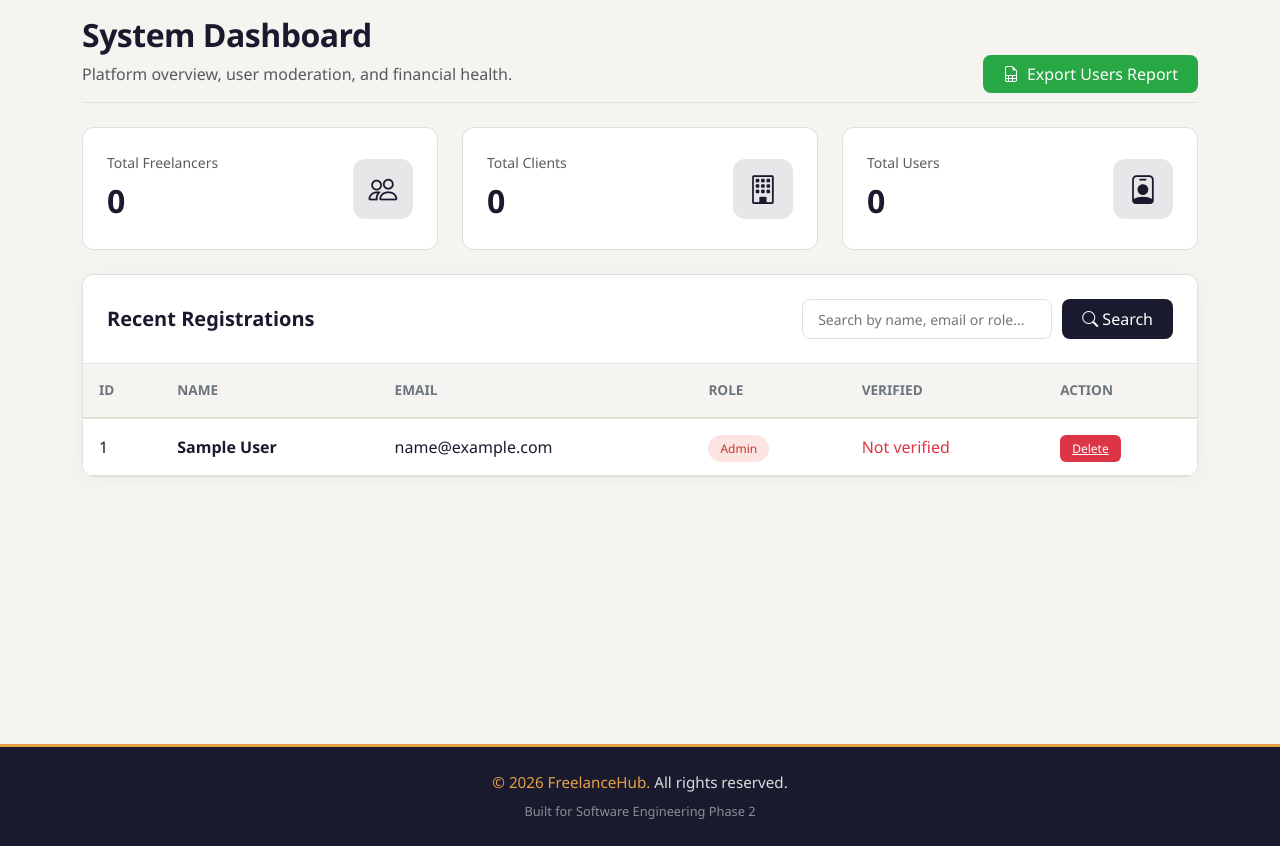
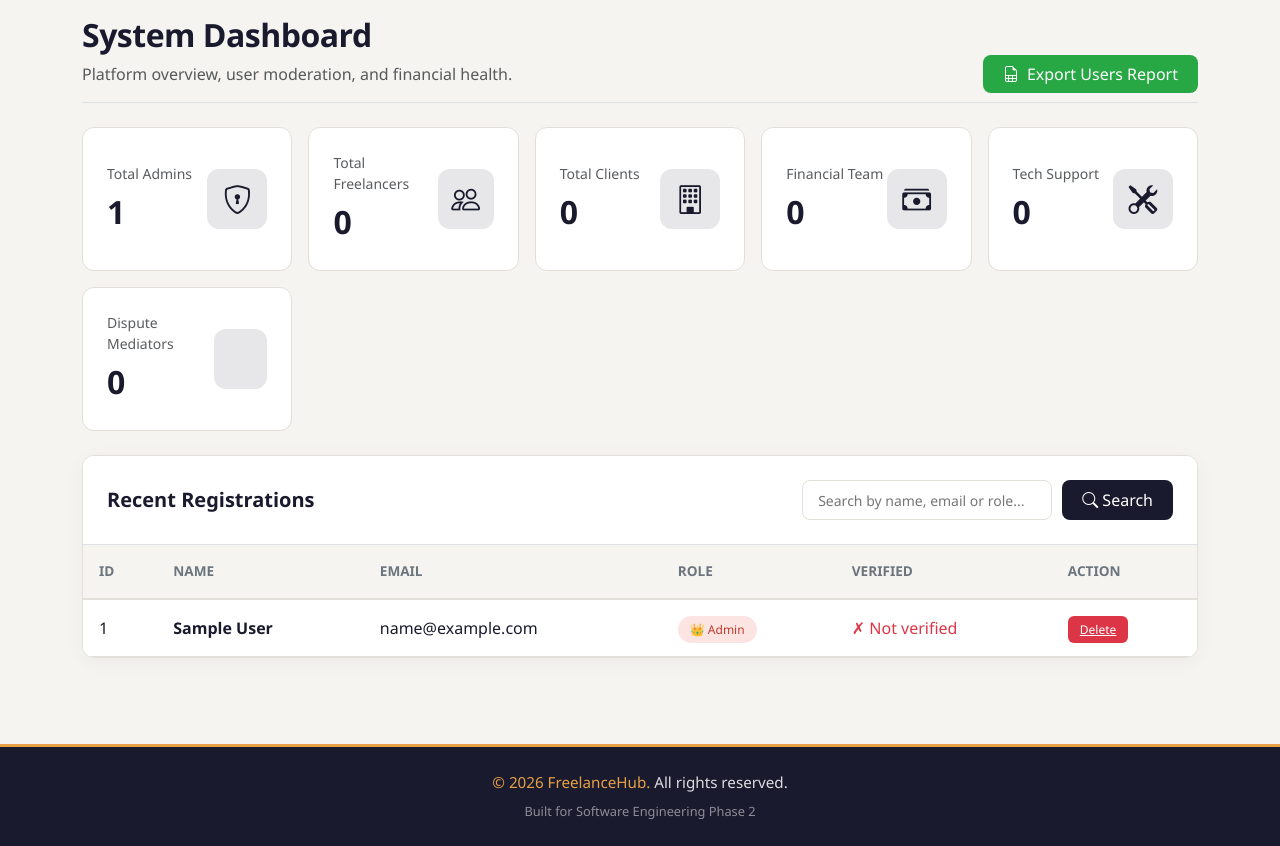
Before and after one commit to momen5406/FreelanceHub-SE-Project, a PHP site: page /views/admin/dashboard.php in a window 1280 px wide. Shown: the part 120-966 px from the top of the page. Run offline with PHP 8.4, Linux system fonts and the light colour scheme; the visitor is signed in with stand-in values (Sample User, id 1).

Commit message:
Update dashboard.php

```diff
--- a/views/admin/dashboard.php
+++ b/views/admin/dashboard.php
@@ -37,6 +37,10 @@ if (!empty($search)) {
 $recentUsers = [];
 $totalFreelancers = 0;
 $totalClients = 0;
+$totalFinancial = 0;
+$totalTechSupport = 0;
+$totalDisputeMediator = 0;
+$totalAdmins = 0;
 
 $usersQuery = "SELECT id, name, email, role, is_verified FROM Users $whereClause ORDER BY id DESC LIMIT 50";
 $usersResult = $conn->query($usersQuery);
@@ -59,6 +63,34 @@ $clientsResult = $conn->query($clientsQuery);
 if ($clientsResult && $clientsResult->num_rows > 0) {
     $row = $clientsResult->fetch_assoc();
     $totalClients = $row['total'];
+}
+
+$financialQuery = "SELECT COUNT(*) as total FROM Users WHERE role = 'Financial'";
+$financialResult = $conn->query($financialQuery);
+if ($financialResult && $financialResult->num_rows > 0) {
+    $row = $financialResult->fetch_assoc();
+    $totalFinancial = $row['total'];
+}
+
+$techSupportQuery = "SELECT COUNT(*) as total FROM Users WHERE role = 'Tech Support'";
+$techSupportResult = $conn->query($techSupportQuery);
+if ($techSupportResult && $techSupportResult->num_rows > 0) {
+    $row = $techSupportResult->fetch_assoc();
+    $totalTechSupport = $row['total'];
+}
+
+$disputeMediatorQuery = "SELECT COUNT(*) as total FROM Users WHERE role = 'Dispute Mediator'";
+$disputeMediatorResult = $conn->query($disputeMediatorQuery);
+if ($disputeMediatorResult && $disputeMediatorResult->num_rows > 0) {
+    $row = $disputeMediatorResult->fetch_assoc();
+    $totalDisputeMediator = $row['total'];
+}
+
+$adminsQuery = "SELECT COUNT(*) as total FROM Users WHERE role = 'Admin'";
+$adminsResult = $conn->query($adminsQuery);
+if ($adminsResult && $adminsResult->num_rows > 0) {
+    $row = $adminsResult->fetch_assoc();
+    $totalAdmins = $row['total'];
 }
 
 $conn->close();
@@ -146,6 +178,30 @@ $conn->close();
     font-size: 12px;
 }
 
+.badge-role-financial {
+    background: rgba(243, 156, 18, 0.2);
+    color: #e67e22;
+    padding: 5px 12px;
+    border-radius: 20px;
+    font-size: 12px;
+}
+
+.badge-role-tech {
+    background: rgba(155, 89, 182, 0.15);
+    color: #8e44ad;
+    padding: 5px 12px;
+    border-radius: 20px;
+    font-size: 12px;
+}
+
+.badge-role-mediator {
+    background: rgba(26, 188, 156, 0.15);
+    color: #16a085;
+    padding: 5px 12px;
+    border-radius: 20px;
+    font-size: 12px;
+}
+
 .search-box {
     padding: 8px 15px;
     border: 1px solid #e2dfd8;
@@ -208,6 +264,13 @@ $conn->close();
     background: #218838;
     color: white;
 }
+
+.stats-grid {
+    display: grid;
+    grid-template-columns: repeat(auto-fit, minmax(200px, 1fr));
+    gap: 1rem;
+    margin-bottom: 1.5rem;
+}
 </style>
 
 <nav aria-label="breadcrumb" class="mb-3 mt-2">
@@ -229,8 +292,16 @@ $conn->close();
     </div>
 </div>
 
-<div class="row g-4 mb-4">
-    <div class="col-md-4">
+<div class="stats-grid mb-4">
+    <div class="admin-metric-card">
+        <div>
+            <div class="text-muted small mb-1">Total Admins</div>
+            <div class="fs-2 fw-bold" style="color: #1a1a2e;"><?php echo $totalAdmins; ?></div>
+        </div>
+        <div class="metric-icon icon-users">
+            <i class="bi bi-shield-lock"></i>
+        </div>
+    </div>
     <div class="admin-metric-card">
         <div>
             <div class="text-muted small mb-1">Total Freelancers</div>
@@ -240,8 +311,6 @@ $conn->close();
             <i class="bi bi-people"></i>
         </div>
     </div>
-    </div>
-    <div class="col-md-4">
     <div class="admin-metric-card">
         <div>
             <div class="text-muted small mb-1">Total Clients</div>
@@ -251,16 +320,31 @@ $conn->close();
             <i class="bi bi-building"></i>
         </div>
     </div>
-    </div>
-    <div class="col-md-4">
     <div class="admin-metric-card">
         <div>
-                <div class="text-muted small mb-1">Total Users</div>
-                <div class="fs-2 fw-bold" style="color: #1a1a2e;"><?php echo $totalFreelancers + $totalClients; ?></div>
+            <div class="text-muted small mb-1">Financial Team</div>
+            <div class="fs-2 fw-bold" style="color: #1a1a2e;"><?php echo $totalFinancial; ?></div>
         </div>
         <div class="metric-icon icon-users">
-                <i class="bi bi-person-badge"></i>
+            <i class="bi bi-cash-stack"></i>
         </div>
+    </div>
+    <div class="admin-metric-card">
+        <div>
+            <div class="text-muted small mb-1">Tech Support</div>
+            <div class="fs-2 fw-bold" style="color: #1a1a2e;"><?php echo $totalTechSupport; ?></div>
+        </div>
+        <div class="metric-icon icon-users">
+            <i class="bi bi-tools"></i>
+        </div>
+    </div>
+    <div class="admin-metric-card">
+        <div>
+            <div class="text-muted small mb-1">Dispute Mediators</div>
+            <div class="fs-2 fw-bold" style="color: #1a1a2e;"><?php echo $totalDisputeMediator; ?></div>
+        </div>
+        <div class="metric-icon icon-users">
+            <i class="bi bi-balance-scale"></i>
         </div>
     </div>
 </div>
@@ -308,19 +392,27 @@ $conn->close();
                             <td>
                                 <?php
                                         if ($user['role'] == 'Client') {
-                      echo '<span class="badge-role-client">Client</span>';
+                                            echo '<span class="badge-role-client">👤 Client</span>';
                                         } elseif ($user['role'] == 'Freelancer') {
-                      echo '<span class="badge-role-freelancer">Freelancer</span>';
+                                            echo '<span class="badge-role-freelancer">💼 Freelancer</span>';
+                                        } elseif ($user['role'] == 'Admin') {
+                                            echo '<span class="badge-role-admin">👑 Admin</span>';
+                                        } elseif ($user['role'] == 'Financial') {
+                                            echo '<span class="badge-role-financial">💰 Financial</span>';
+                                        } elseif ($user['role'] == 'Tech Support') {
+                                            echo '<span class="badge-role-tech">🔧 Tech Support</span>';
+                                        } elseif ($user['role'] == 'Dispute Mediator') {
+                                            echo '<span class="badge-role-mediator">⚖️ Dispute Mediator</span>';
                                         } else {
-                      echo '<span class="badge-role-admin">Admin</span>';
+                                            echo '<span class="badge-role-client">' . htmlspecialchars($user['role']) . '</span>';
                                         }
                                         ?>
                             </td>
                             <td>
                                 <?php if ($user['is_verified'] == 1): ?>
-                                <span class="text-success">Verified</span>
+                                <span class="text-success">✓ Verified</span>
                                 <?php else: ?>
-                                <span class="text-danger">Not verified</span>
+                                <span class="text-danger">✗ Not verified</span>
                                 <?php endif; ?>
                             </td>
                             <td>
```
Lines whose indentation alone changed are shown as unchanged.
